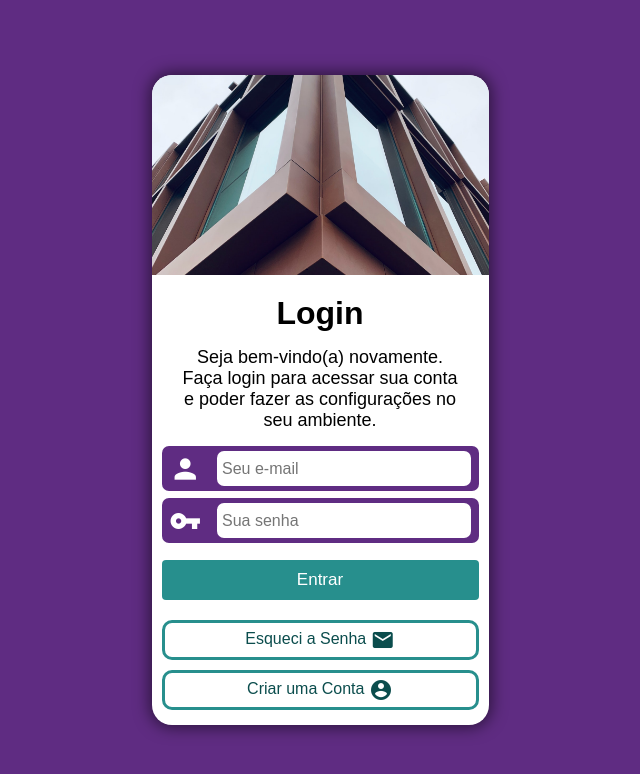
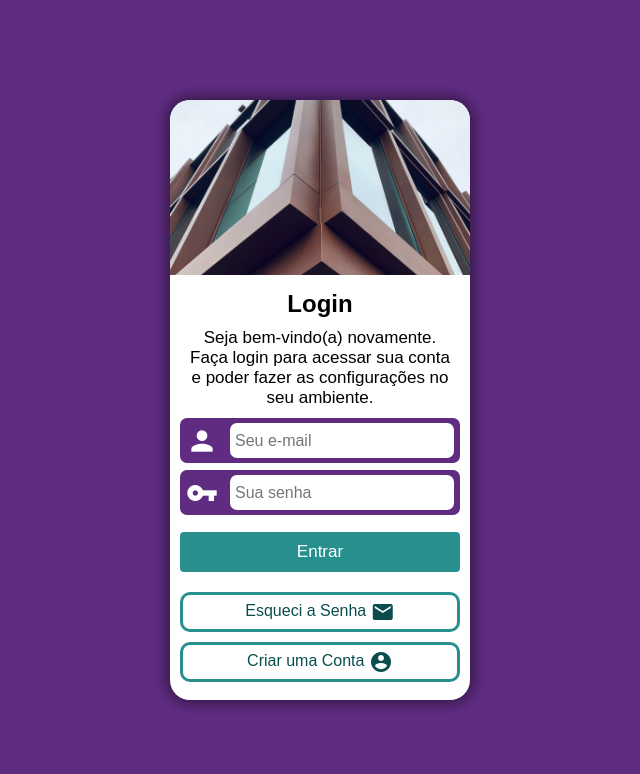
Before and after one commit to ViniciusCorbim/Login, a plain HTML site: page index.html in a window 1280 px wide. Shown: the whole page, without its empty margins (320-960 px from the left). Drawn offline with Linux system fonts and the light colour scheme.

Commit message:
Update style.css

```diff
--- a/styles/style.css
+++ b/styles/style.css
@@ -9,8 +9,8 @@
 }
 
 body{
-    width: 100vw;
-    height: 100vh;
+    min-width: 100vw;
+    min-height: 100vh;
     background-color: #5F2C82;
 
     display: flex;
@@ -19,8 +19,9 @@ body{
 }
 
 main{
-    width: 337px;
-    height: 650px;
+    width: 300px;
+    height: 600px;
+    margin: 10px 0px;
     border-radius: 20px;
     background-color: white;
     box-shadow: 0px 0px 15px 3px rgba(0, 0, 0, 0.514);
@@ -33,8 +34,7 @@ div#img{
     background-repeat: no-repeat;
     background-position: center;
 
-    width: 100%;
-    height: 200px;
+    height: 175px;
     border-radius: 20px 20px  0px 0px;
 }
 
@@ -43,12 +43,13 @@ div#form{
 }
 
 h1{
-    margin: 10px;
+    margin: 5px;
+    font-size: 24px;
 }
 
 p{
-    font-size: 18px;
-    margin: 15px;
+    font-size: 17px;
+    margin: 10px;
 }
 
 form div{
@@ -88,11 +89,6 @@ input[type= "submit"]{
     color: white;
 }
 
-input[type= "submit"]:hover{
-    cursor: pointer;
-    background-color: rgb(32, 109, 109);
-}
-
 a{
     display: block;
     padding: 5px;
@@ -104,10 +100,21 @@ a{
     color: rgb(11, 77, 77);
 }
 
-a:hover{
-    background-color: #6CD3CF;
-}
-
 a span.material-icons{
     vertical-align: middle;
 }
+
+@media screen and (hover: hover) {
+    a:hover{
+        background-color: #6CD3CF;
+    }
+
+    form div input:hover{
+        border: solid 2px #5F2C82;
+    }
+
+    input[type= "submit"]:hover{
+        cursor: pointer;
+        background-color: rgb(32, 109, 109);
+    }
+}
```
